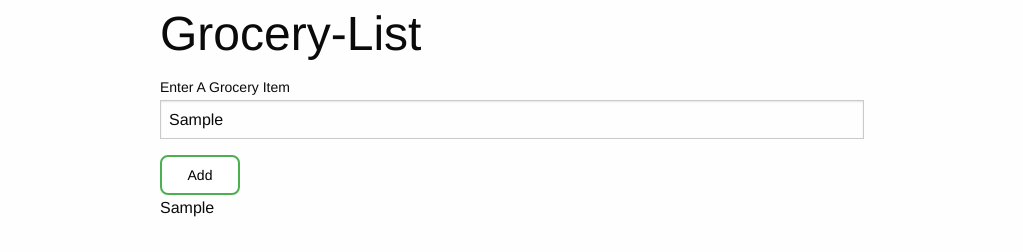
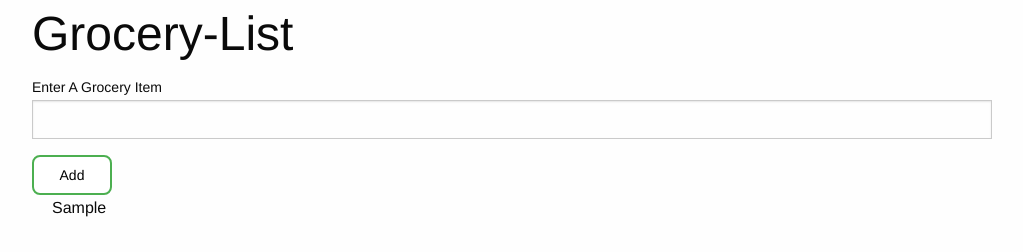
Before and after one commit to brow1144/Grocery-List, a plain HTML site: page index.html in a window 1280 px wide. Both pictures are taken after typing "Sample" into the empty fields and a click on the button "Add". Shown: the whole page, without its empty margins (128-1151 px from the left). Drawn offline with nearby package versions, Linux system fonts and the light colour scheme.

Commit message:
Add items to top of the list

```diff
--- a/index.css
+++ b/index.css
@@ -1,5 +1,5 @@
 body {
-    padding: 0 18rem;
+    padding: 0 10rem;
 }
 
 button[type=submit] {
@@ -21,3 +21,7 @@ button[type=submit]:hover {
 button[type=submit]:focus {
     outline: none;
 }
+
+ul, li {
+    list-style-type: none;
+}
--- a/index.html
+++ b/index.html
@@ -3,7 +3,7 @@
     <head>
         <meta charset="utf-8">
         <meta http-equiv="X-UA-Compatible" content="IE=edge">
-        <title></title>
+        <title>Grocery-List</title>
         <meta name="description" content="">
         <meta name="viewport" content="width=device-width, initial-scale=1">
         <link rel="stylesheet" href="https://cdnjs.cloudflare.com/ajax/libs/foundation/6.3.1/css/foundation.min.css">
--- a/index.js
+++ b/index.js
@@ -1,20 +1,40 @@
 const itemForm = document.querySelector('#itemForm')
+let c = 0
+let itemArray = []
 
 function renderItem(item) {
-    const newItem = document.createElement('p')
+    const newItem = document.createElement('li')
     newItem.innerHTML = `${item}`
 
     return newItem
 }
 
+function renderList(item) {
+    const list = document.createElement('ul')
+
+    for (let i = 0; i < itemArray.length; i++) {
+        list.appendChild(renderItem(itemArray[i]))
+    }
+    return list
+}
+
 function handleAdd(e) {
-  e.preventDefault()
-  const listItem = e.target
+    e.preventDefault()
 
-  const div = document.querySelector('#enterItem')
+    if(c == 1) {
+    const x = document.querySelector('ul')
+    x.remove()
+    }
 
-  div.appendChild(renderItem(listItem.groceryItem.value))
+    const listItem = e.target
 
+    itemArray.unshift(listItem.groceryItem.value)
+
+    itemForm.appendChild(renderList(listItem.groceryItem.value))
+
+    //itemForm.appendChild(renderItem(listItem.groceryItem.value))
+    listItem.reset()
+    c = 1
 }
 
 itemForm.addEventListener('submit', handleAdd)
```
